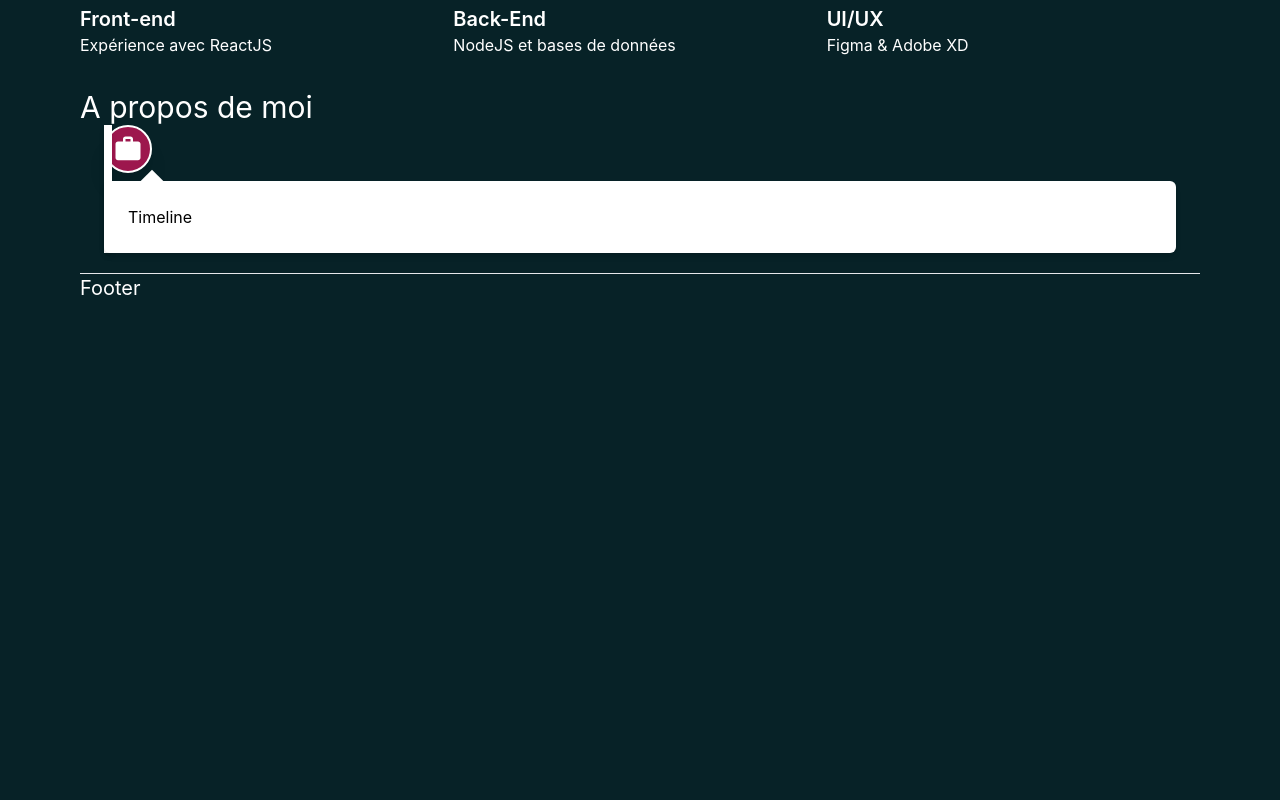
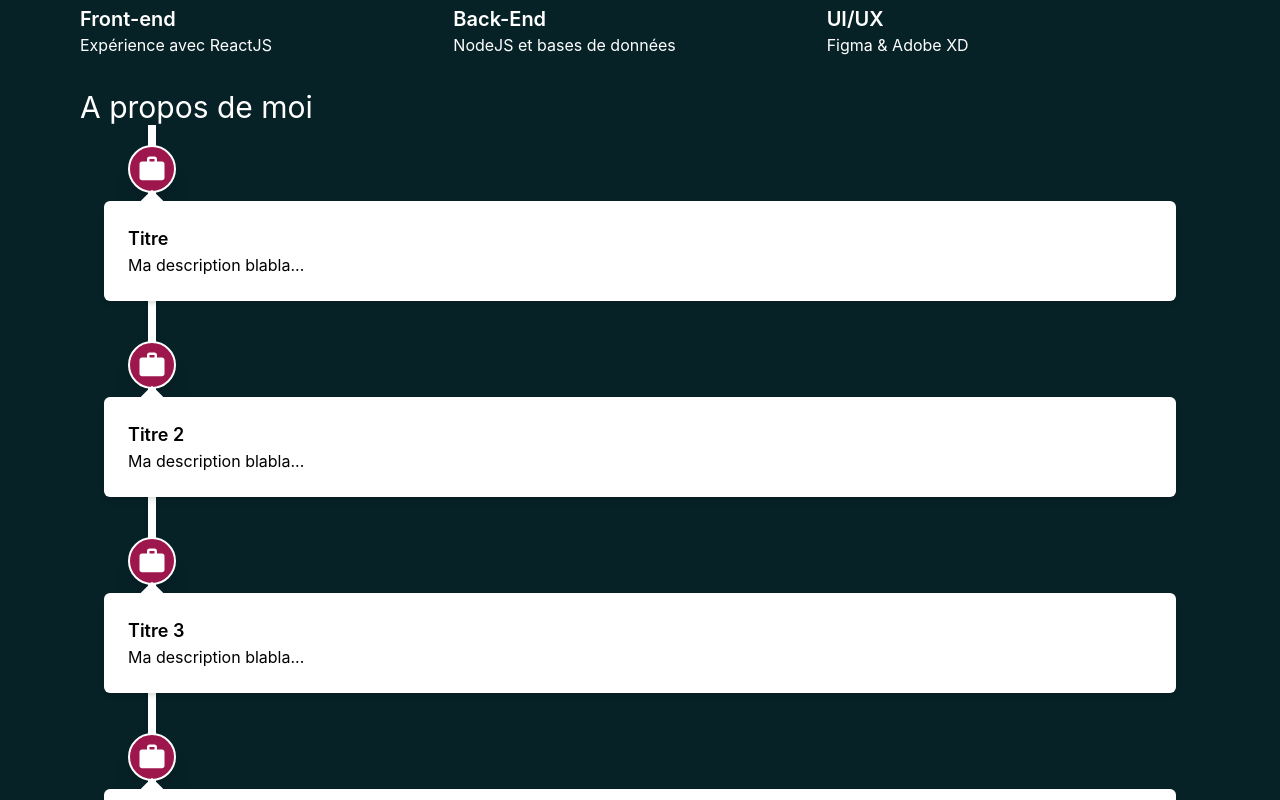
Before and after one commit to AurelTBE/portfolio, a Next.js app: page / in a window 1280 px wide. Shown: the part 1900-2700 px from the top of the page. Before the commit the page ends 2222 px from the top, so only its background shows below. Built offline with nearby package versions, Linux system fonts and the light colour scheme.

Commit message:
Timeline design wip 0.1

```diff
--- a/components/Timeline.tsx
+++ b/components/Timeline.tsx
@@ -14,22 +14,27 @@ const Timeline = (props: Props) => {
                     A propos de moi
                 </h3>
                 <div className='relative container mx-auto px-6'>
-                    <div className="absolute w-2 h-full bg-white shadow-md">
-
+                    <div className="absolute z-0 w-2 h-full bg-white shadow-md left-17 inset-0">
                     </div>
-                    <div>
-                        <div className='flex items-center justify-center text-3xl text-white bg-pink-800 w-12 h-12 rounded-full border-2 border-white shadow-xl'>
+                    {TimeLineData.map(element => (
+                        <div className='relative z-10 py-5'>
+                            <div className='relative pt-12'>
+                                <div className='absolute flex left-6 inset-0 items-center justify-center text-3xl text-white bg-pink-800 w-12 h-12 rounded-full border-2 border-white shadow-xl'>
                                     <MdWork />
+                                </div>
                             </div>
                             <div className='relative pt-2'>
                                 <div
                                     aria-hidden="true"
-                                className='absolute inset-0 left-10 h-4 w-4 transform rotate-45 bg-white'></div>
+                                    className='absolute inset-0 left-10 h-4 w-4 transform rotate-45 bg-white'
+                                ></div>
                                 <div className='bg-white p-6 rounded-md shadow-md'>
-                                Timeline
+                                    <h4 className='text-lg font-semibold'>{element.title}</h4>
+                                    <div>{element.description}</div>
                                 </div>
                             </div>
                         </div>
+                    ))}
                 </div>
             </div>
         </section>
--- a/constants/timelinedata.tsx
+++ b/constants/timelinedata.tsx
@@ -1,22 +1,4 @@
 export const TimeLineData = [
-    {
-        id: 1,
-        title: "Titre",
-        location: "Paris, France",
-        description: "Ma description blabla...",
-        buttonText: "Bouton",
-        date: "Février 2016 - Aujourd'hui",
-        icon: 'work',
-    },
-    {
-        id: 1,
-        title: "Titre",
-        location: "Paris, France",
-        description: "Ma description blabla...",
-        buttonText: "Bouton",
-        date: "Février 2016 - Aujourd'hui",
-        icon: 'work',
-    },
     {
         id: 1,
         title: "Titre",
--- a/tailwind.config.js
+++ b/tailwind.config.js
@@ -1,7 +1,11 @@
 module.exports = {
   content: ['./components/**/*.tsx', './pages/**/*.tsx','./public/**/*.html'],
   theme: {
-    extend: {},
+    extend: {
+      inset: {
+        "17": "68px"
+      }
+    },
   },
   plugins: [],
 }
```
Lines whose indentation alone changed are shown as unchanged.
